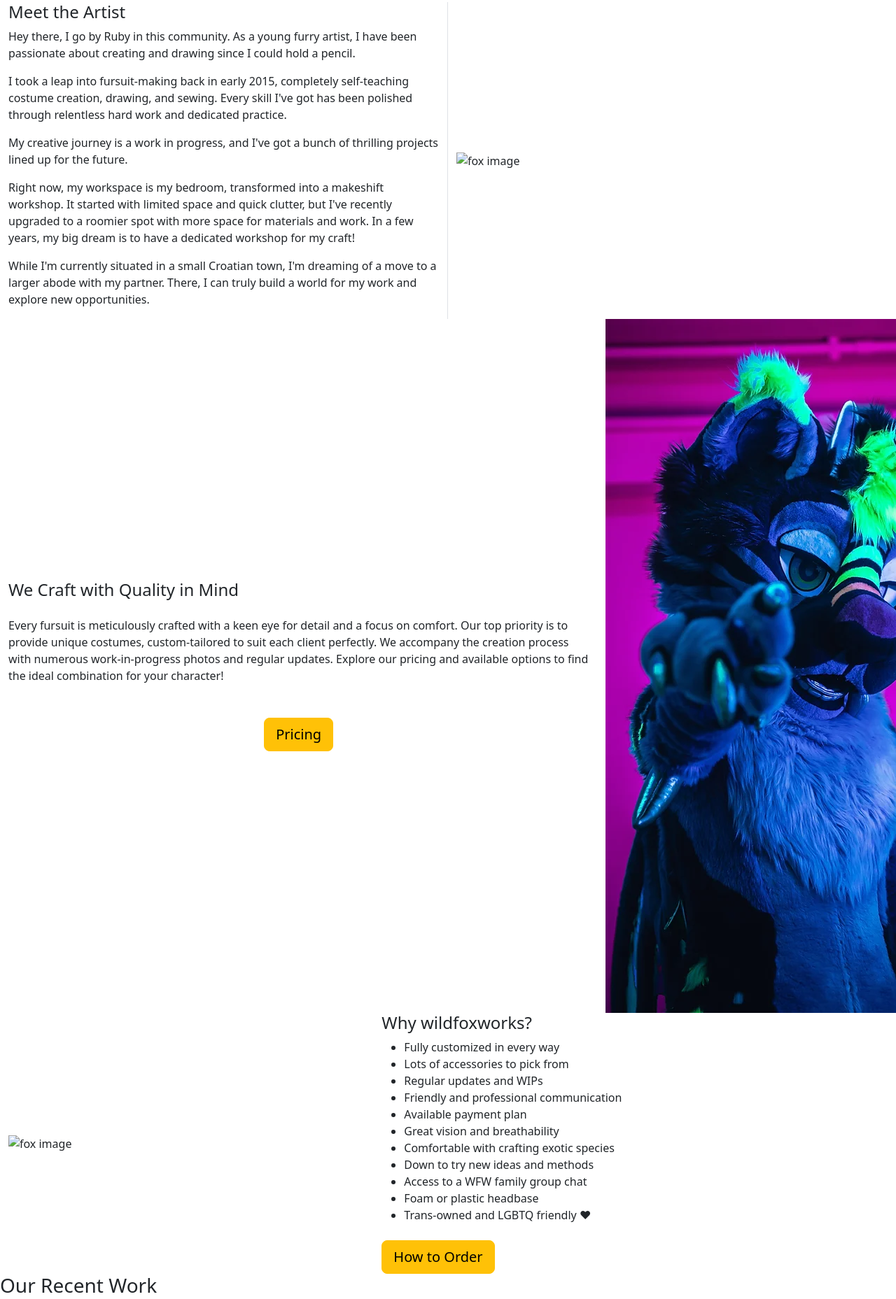
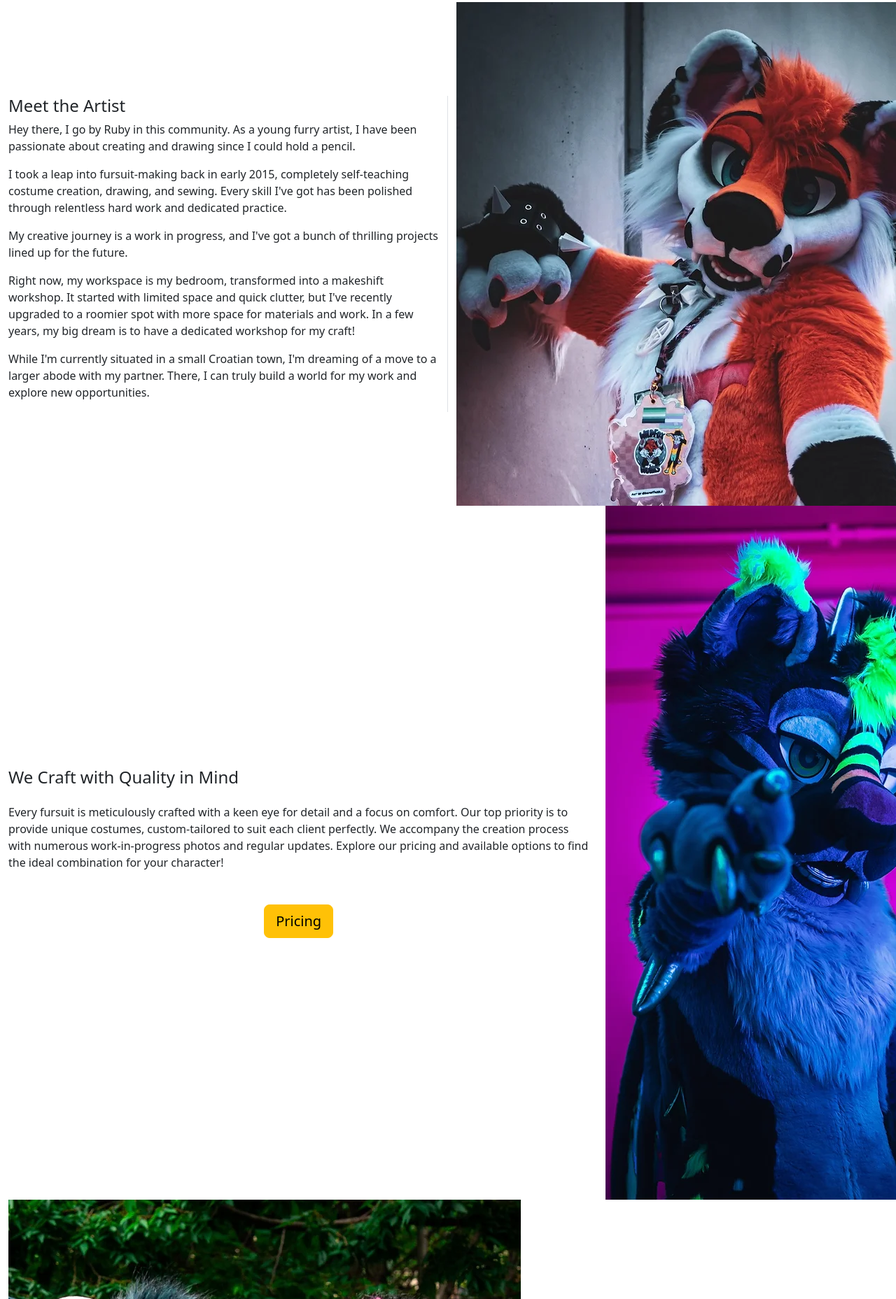
Before and after one commit to RafayIR/woxworks, a plain HTML site: page index.html in a window 1280 px wide. Shown: the part 4567-6424 px from the top of the page at 70% size. Drawn offline with nearby package versions, Linux system fonts and the light colour scheme; the site is published under a folder, as on GitHub Pages, so addresses that start at the root find nothing; a script that the page names is missing.

Commit message:
change path for assets

```diff
--- a/index.html
+++ b/index.html
@@ -264,7 +264,7 @@
 
                     <div class="col-lg-6">
                         <div class="art-img wow animate__rotateInDownRight" data-wow-duration="1.3s">
-                            <img src="/assets/image/avatars/commission_img4.webp" alt="fox image">
+                            <img src="assets/image/avatars/commission_img4.webp" alt="fox image">
                         </div>
                     </div>
                 </div>
@@ -312,7 +312,7 @@
                 <div class="row art-row align-items-center">
                     <div class="col-lg-5">
                         <div class="art-img">
-                            <img src="/assets/image/avatars/commission_img6.webp" alt="fox image">
+                            <img src="assets/image/avatars/commission_img6.webp" alt="fox image">
                         </div>
                     </div>
                     <div class="col-lg-7">
```
Also changed, not shown: 1 other file.
